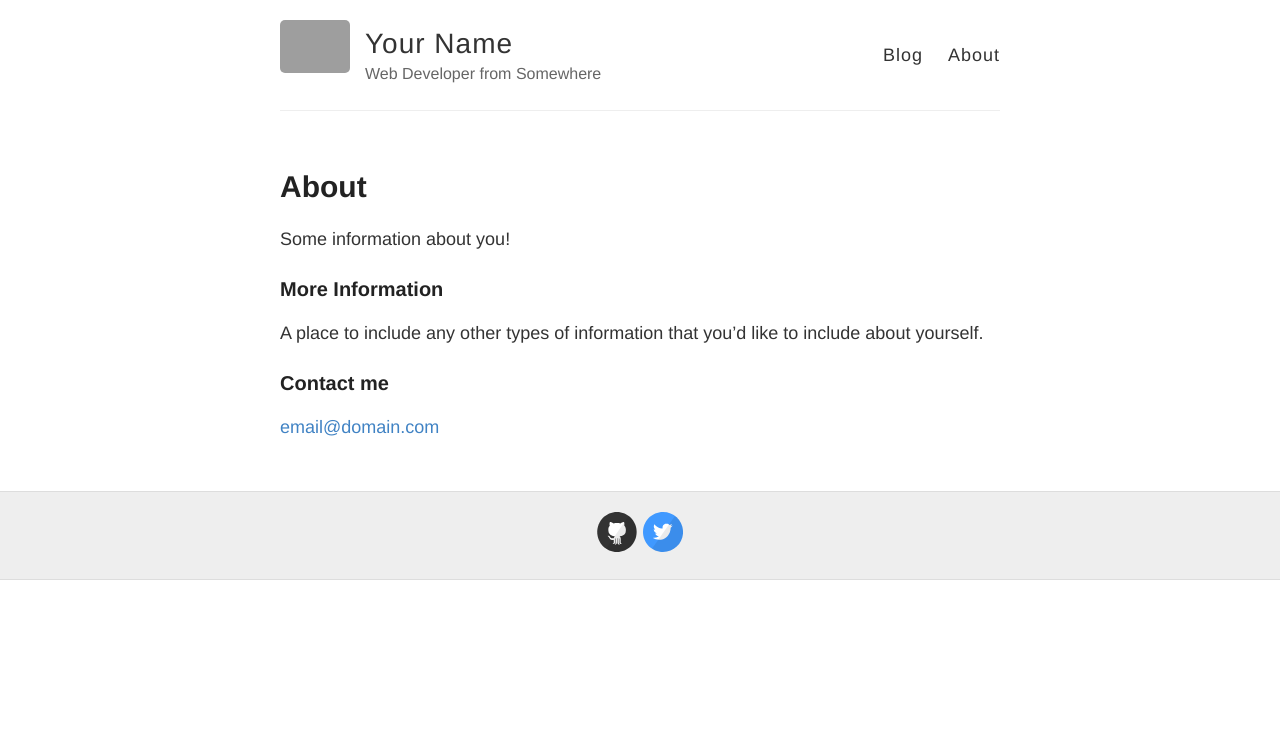
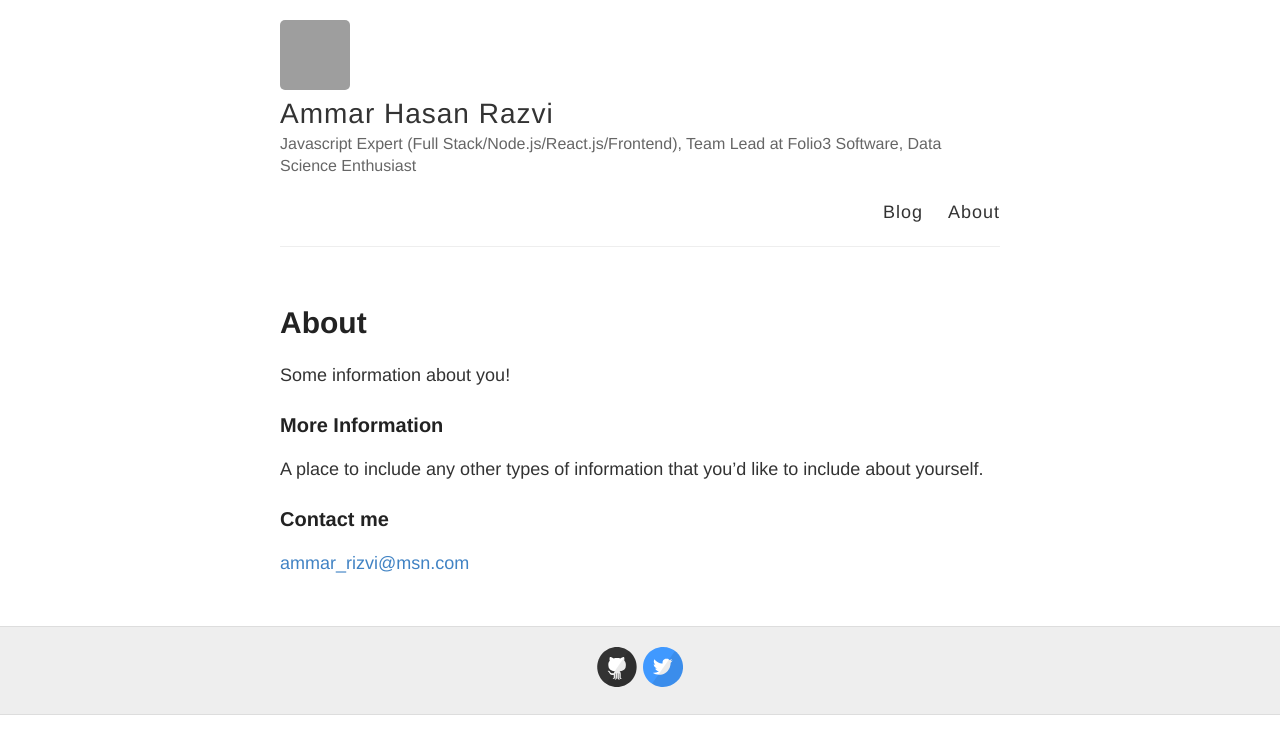
Before and after one commit to ammar-hasan/ammar-hasan.github.io, a Jekyll site: the page built from pages/about.md, in a window 1280 px wide. Shown: the top 754 px of the page. Built offline with Jekyll 4.4.1, drawn with Linux system fonts in a browser that asks for light colours; grey boxes are pictures that could not be loaded.

Commit message:
3rd commit

```diff
--- a/_config.yml
+++ b/_config.yml
@@ -3,13 +3,13 @@
 #
 
 # Name of your site (displayed in the header)
-name: Your Name
+name: Ammar Hasan Razvi
 
 # Short bio or description (displayed in the header)
-description: Web Developer from Somewhere
+description: Javascript Expert (Full Stack/Node.js/React.js/Frontend), Team Lead at Folio3 Software, Data Science Enthusiast
 
 # URL of your avatar or profile pic (you could use your GitHub profile pic)
-avatar: https://raw.githubusercontent.com/barryclark/jekyll-now/master/images/jekyll-logo.png
+avatar: https://avatars1.githubusercontent.com/u/6522620
 
 #
 # Flags below are optional
@@ -21,12 +21,12 @@
   email:
   facebook:
   flickr:
-  github: barryclark/jekyll-now
+  github: ammar-hasan
   instagram:
   linkedin:
   pinterest:
   rss: # just type anything here for a working RSS icon
-  twitter: jekyllrb
+  twitter: AmmarHasanRizvi
   stackoverflow: # your stackoverflow profile, e.g. "users/50476/bart-kiers"
   youtube: # channel/<your_long_string> or user/<user-name>
   googleplus: # anything in your profile username that comes after plus.google.com/
--- a/_layouts/default.html
+++ b/_layouts/default.html
@@ -28,7 +28,7 @@
 
           <nav>
             <a href="{{ site.baseurl }}/">Blog</a>
-            <a href="{{ site.baseurl }}/about">About</a>
+            <a href="{{ site.baseurl }}/pages/about">About</a>
           </nav>
         </header>
       </div>
--- a/about.md
+++ b/pages/about.md
@@ -12,4 +12,4 @@
 
 ### Contact me
 
-[email@domain.com](mailto:email@domain.com)
+[ammar_rizvi@msn.com](mailto:ammar_rizvi@msn.com)
```
Also changed, not shown: other parts of pages/about.md (+1 -1 lines), 1 other file.
